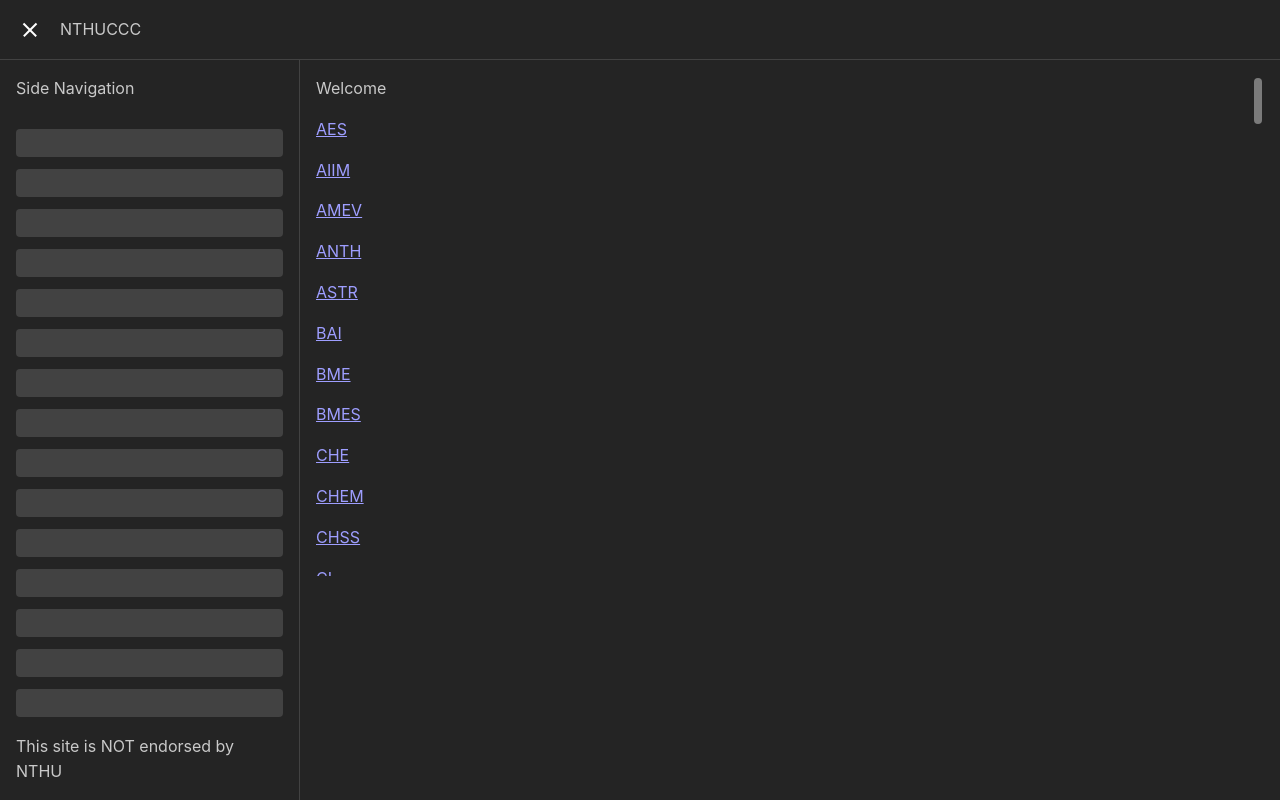
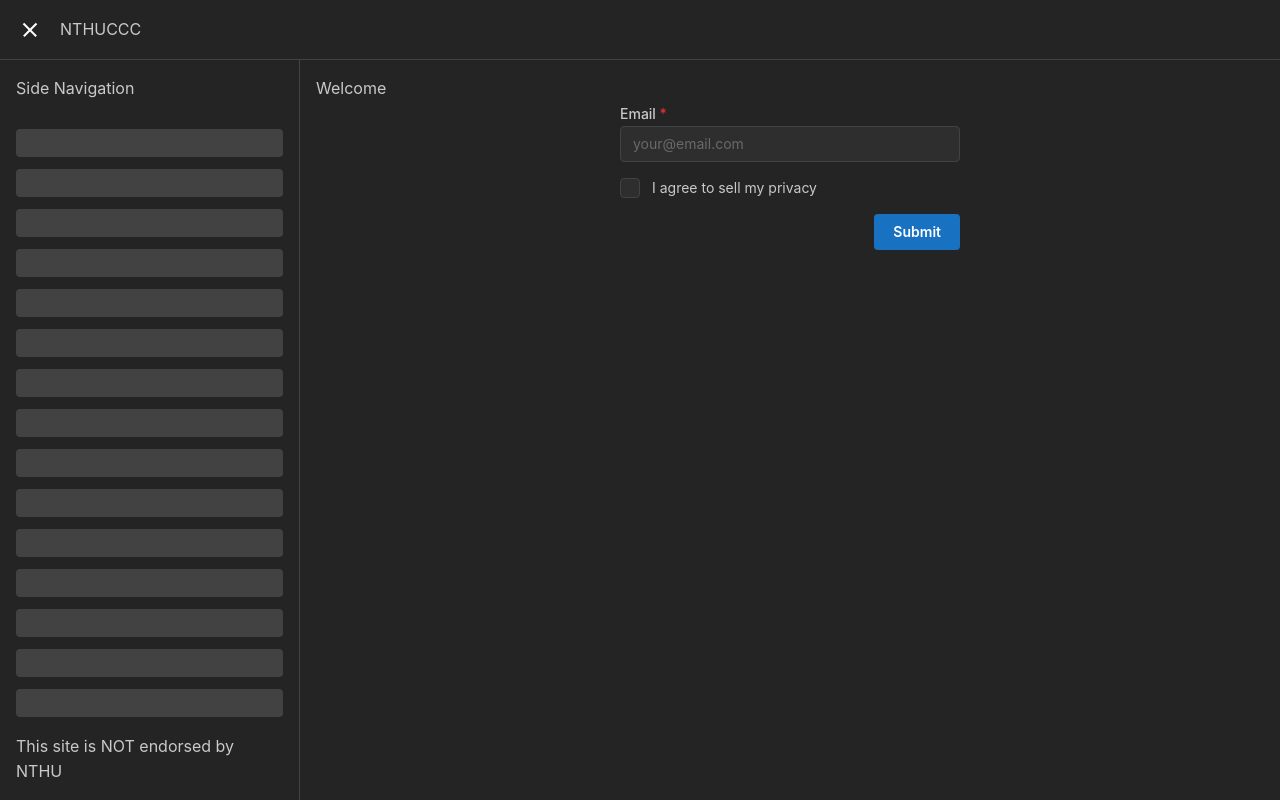
Before and after one commit to SamTech37/class-info, a Next.js app: page / in a window 1280 px wide. Built offline with nearby package versions, Linux system fonts and the light colour scheme.

Commit message:
Add search form component and departments page

```diff
--- /dev/null
+++ b/src/Components/searchForm.tsx
@@ -0,0 +1,47 @@
+//the form to search for courses
+//need a filter on the result page
+
+import { TextInput, Checkbox, Button, Group, Box } from "@mantine/core";
+import { useForm } from "@mantine/form";
+
+export function SearchForm() {
+  const fetchCoursesFromApi = async () => {
+    //redirect to /search/{options}
+    const response = await fetch(`/api/11210?`);
+    const courseList = await response.json();
+    console.log("successfully fetched courses from api");
+  };
+  const form = useForm({
+    initialValues: {
+      email: "",
+      termsOfService: false,
+    },
+
+    validate: {
+      email: (value) => (/^\S+@\S+$/.test(value) ? null : "Invalid email"),
+    },
+  });
+
+  return (
+    <Box maw={340} mx="auto">
+      <form onSubmit={form.onSubmit((values) => console.log(values))}>
+        <TextInput
+          withAsterisk
+          label="Email"
+          placeholder="your@email.com"
+          {...form.getInputProps("email")}
+        />
+
+        <Checkbox
+          mt="md"
+          label="I agree to sell my privacy"
+          {...form.getInputProps("termsOfService", { type: "checkbox" })}
+        />
+
+        <Group justify="flex-end" mt="md">
+          <Button type="submit">Submit</Button>
+        </Group>
+      </form>
+    </Box>
+  );
+}
--- a/src/app/page.tsx
+++ b/src/app/page.tsx
@@ -1,23 +1,12 @@
 "use client";
-import Link from "next/link";
 import { useDisclosure } from "@mantine/hooks";
-import { ScrollArea } from "@mantine/core";
-import jsonData from "../Components/Departments.json";
+import { SearchForm } from "@/Components/searchForm";
 
 export default function Home() {
-  const [opened, { toggle }] = useDisclosure();
-  const departments = jsonData;
-
   return (
-    <ScrollArea h={500} type="always">
+    <>
       Welcome
-      <div>
-        {departments.map((dep, index) => (
-          <Link key={index} href={`/${dep}`}>
-            <p>{dep}</p>
-          </Link>
-        ))}
-      </div>
-    </ScrollArea>
+      <SearchForm />
+    </>
   );
 }
```
Also changed, not shown: src/app/departments/page.tsx (added, +20 -0 lines), src/app/departments/Departments.json (renamed from src/Components/Departments.json).
